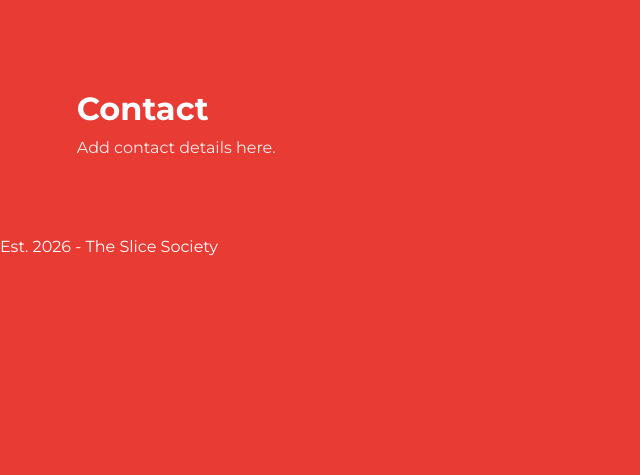
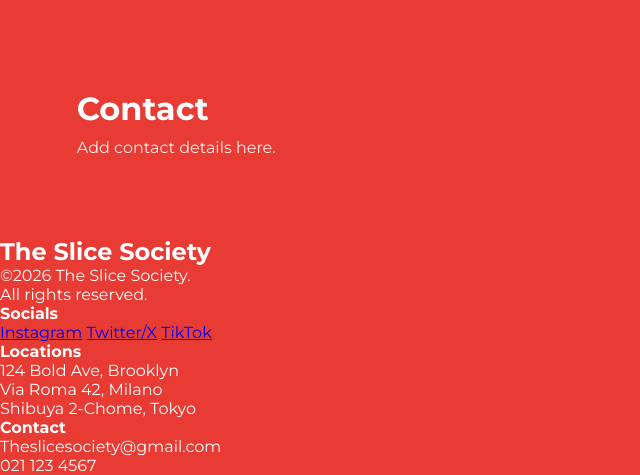
Before and after one commit to Yuvraj-Singh-28/The_Slice_Society, a Flask app: page / in a window 1280 px wide. Shown: the part 1399-1874 px from the top of the page, without its empty margins (0-640 px from the left). Before the commit the page ends 1655 px from the top, so only its background shows below. Run offline with Flask 3, Linux system fonts and the light colour scheme.

Commit message:
added footer

```diff
--- a/templates/base.html
+++ b/templates/base.html
@@ -23,8 +23,43 @@
     </main>
 
     <footer>
-        <p>Est. 2026 - The Slice Society</p>
-    </footer>
+    <div class="footer-container">
+
+        <div class="footer-brand">
+            <h2>The Slice Society</h2>
+            <p>
+                ©2026 The Slice Society.<br>
+                All rights reserved.
+            </p>
+        </div>
+
+        <div class="footer-column">
+            <h4>Socials</h4>
+
+            <a href="#">Instagram</a>
+            <a href="#">Twitter/X</a>
+            <a href="#">TikTok</a>
+        </div>
+
+        <div class="footer-column">
+            <h4>Locations</h4>
+
+            <p>124 Bold Ave, Brooklyn</p>
+            <p>Via Roma 42, Milano</p>
+            <p>Shibuya 2-Chome, Tokyo</p>
+        </div>
+
+        <div class="footer-column">
+            <h4>Contact</h4>
+
+            <p>Theslicesociety@gmail.com</p>
+            <p>021 123 4567</p>
+        </div>
+
+
+
+    </div>
+</footer>
 
     {% block scripts %}{% endblock %}
 </body>
```
